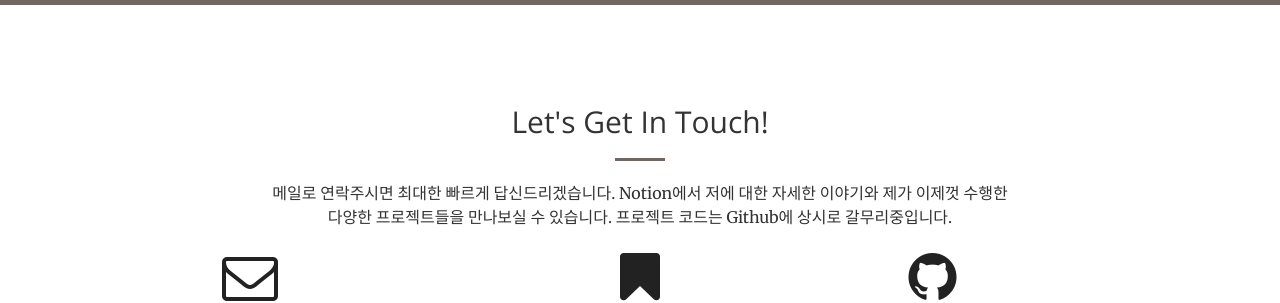
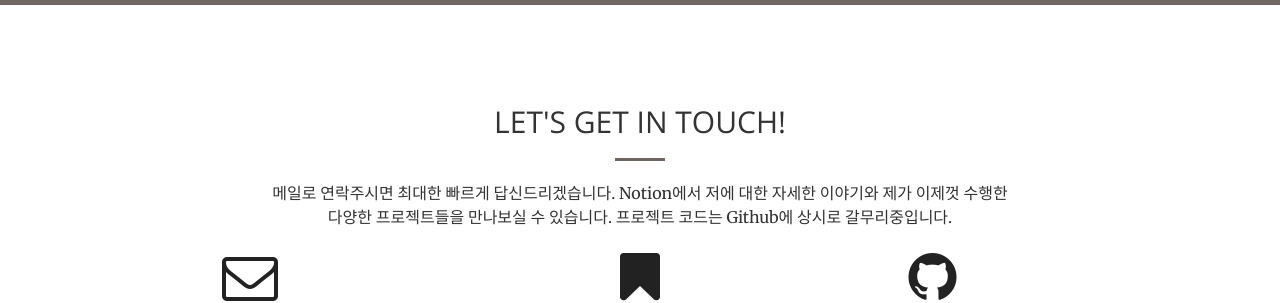
Before and after one commit to ymdev2023/ymdev2023.github.io, a Jekyll site: the page built from index.html, in a window 1280 px wide and 900 px high, scrolled down 2213 px. Shown: the part 451-754 px from the top of the window. Built offline with Jekyll 4.4.1, drawn with Linux system fonts in a browser that asks for light colours.

Commit message:
Update contact.html

```diff
--- a/_includes/contact.html
+++ b/_includes/contact.html
@@ -2,7 +2,7 @@
     <div class="container">
         <div class="row">
             <div class="col-lg-8 col-lg-offset-2 text-center">
-                <h2 class="section-heading">Let's Get In Touch!</h2>
+                <h2 class="section-heading">LET'S GET IN TOUCH!</h2>
                 <hr class="primary">
                 <p>메일로 연락주시면 최대한 빠르게 답신드리겠습니다. Notion에서 저에 대한 자세한 이야기와 제가 이제껏 수행한 다양한 프로젝트들을 만나보실 수 있습니다. 프로젝트 코드는 Github에 상시로 갈무리중입니다. </p>
             </div>
```
